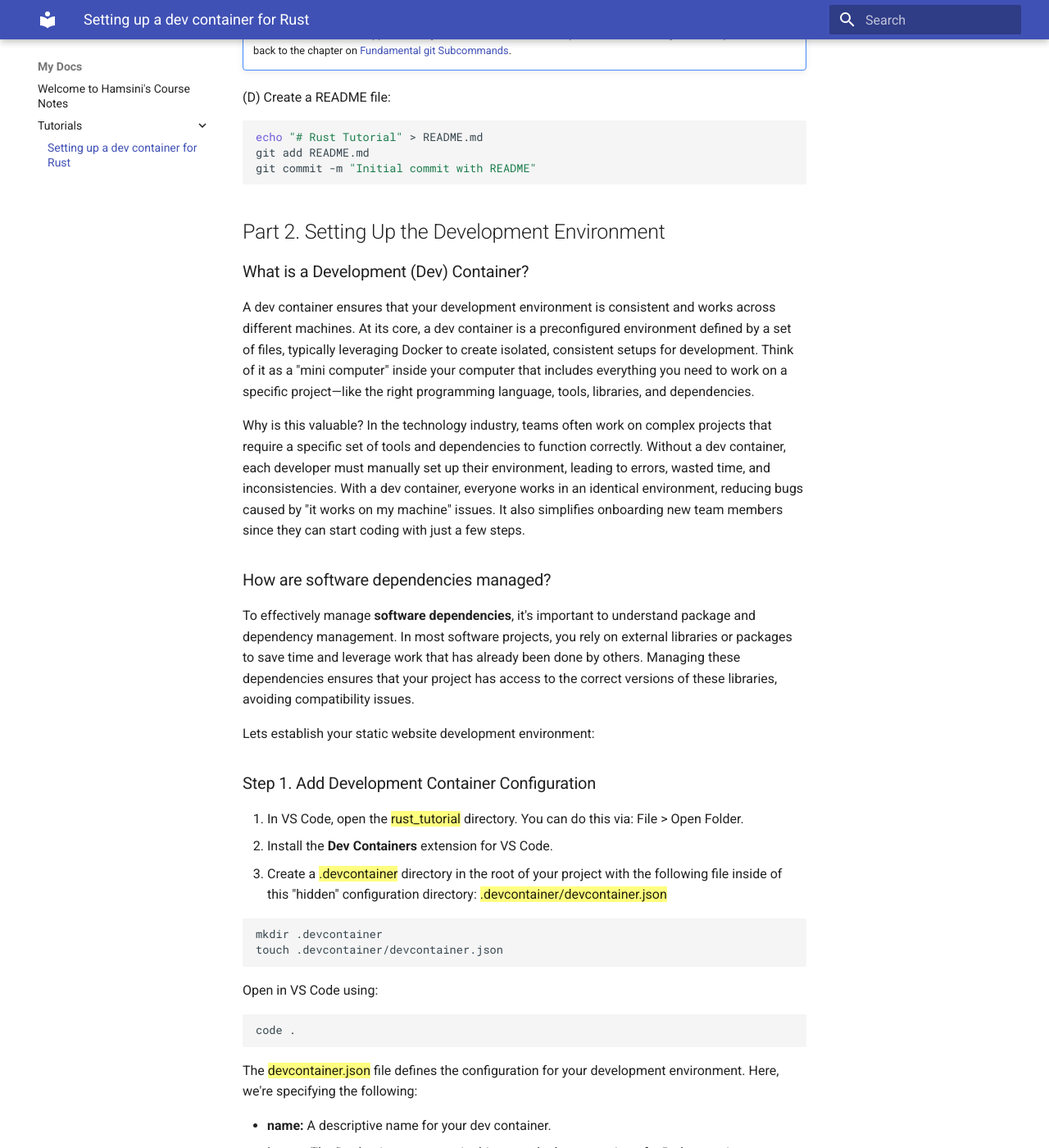
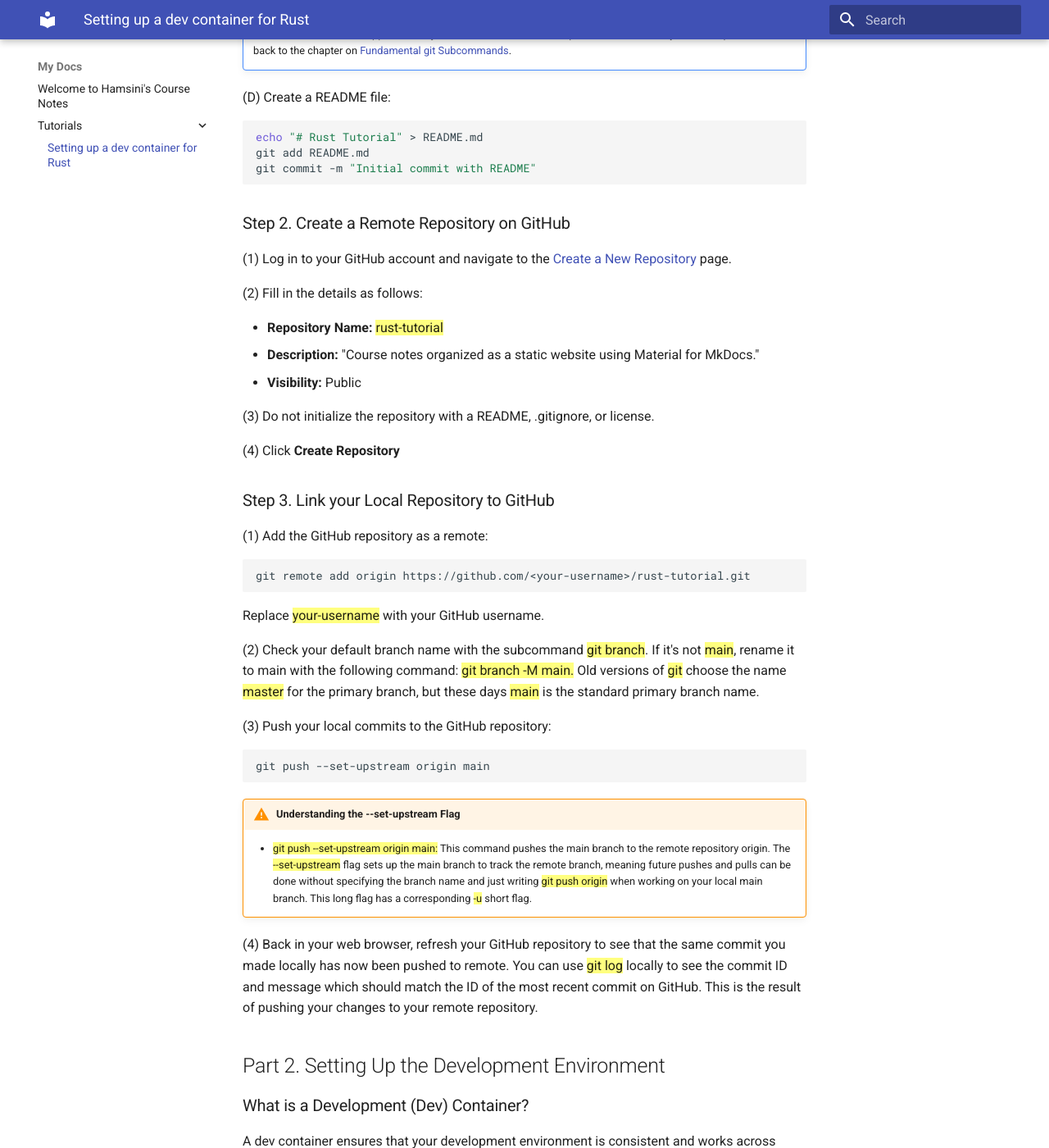
Before and after one commit to htankala/comp423-course-notes, an MkDocs documentation site: the page built from docs/tutorials/rust-setup.md, in a window 1280 px wide and 1400 px high, scrolled down 1081 px. Shown: the whole window at 82% size. Built offline with MkDocs 1.6.1 and Material for MkDocs 9.7.7, drawn with Linux system fonts in a browser that asks for light colours.

Commit message:
added changes to tutorial

````diff
--- a/docs/tutorials/rust-setup.md
+++ b/docs/tutorials/rust-setup.md
@@ -41,6 +41,39 @@
 git add README.md
 git commit -m "Initial commit with README"
 ```
+###Step 2. Create a Remote Repository on GitHub
+(1) Log in to your GitHub account and navigate to the [Create a New Repository](https://github.com/new) page.
+
+(2) Fill in the details as follows:
+
+* **Repository Name:** <mark>rust-tutorial</mark>
+* **Description:** "Course notes organized as a static website using Material for MkDocs."
+* **Visibility:** Public
+
+(3) Do not initialize the repository with a README, .gitignore, or license.
+
+(4) Click **Create Repository**
+
+###Step 3. Link your Local Repository to GitHub
+
+(1) Add the GitHub repository as a remote:
+
+```bash
+git remote add origin https://github.com/<your-username>/rust-tutorial.git
+```
+Replace <mark>your-username</mark> with your GitHub username.
+
+(2) Check your default branch name with the subcommand <mark>git branch</mark>. If it's not <mark>main</mark>, rename it to main with the following command: <mark>git branch -M main.</mark> Old versions of <mark>git</mark> choose the name <mark>master</mark> for the primary branch, but these days <mark>main</mark> is the standard primary branch name.
+
+(3) Push your local commits to the GitHub repository:
+
+```bash
+git push --set-upstream origin main
+```
+!!! warning "Understanding the --set-upstream Flag"
+    * <mark>git push --set-upstream origin main:</mark> This command pushes the main branch to the remote repository origin. The <mark>--set-upstream</mark> flag sets up the main branch to track the remote branch, meaning future pushes and pulls can be done without specifying the branch name and just writing <mark>git push origin</mark> when working on your local main branch. This long flag has a corresponding <mark>-u</mark> short flag.
+
+(4) Back in your web browser, refresh your GitHub repository to see that the same commit you made locally has now been pushed to remote. You can use <mark>git log</mark> locally to see the commit ID and message which should match the ID of the most recent commit on GitHub. This is the result of pushing your changes to your remote repository.
 
 ##Part 2. Setting Up the Development Environment
 ###What is a Development (Dev) Container?
````
